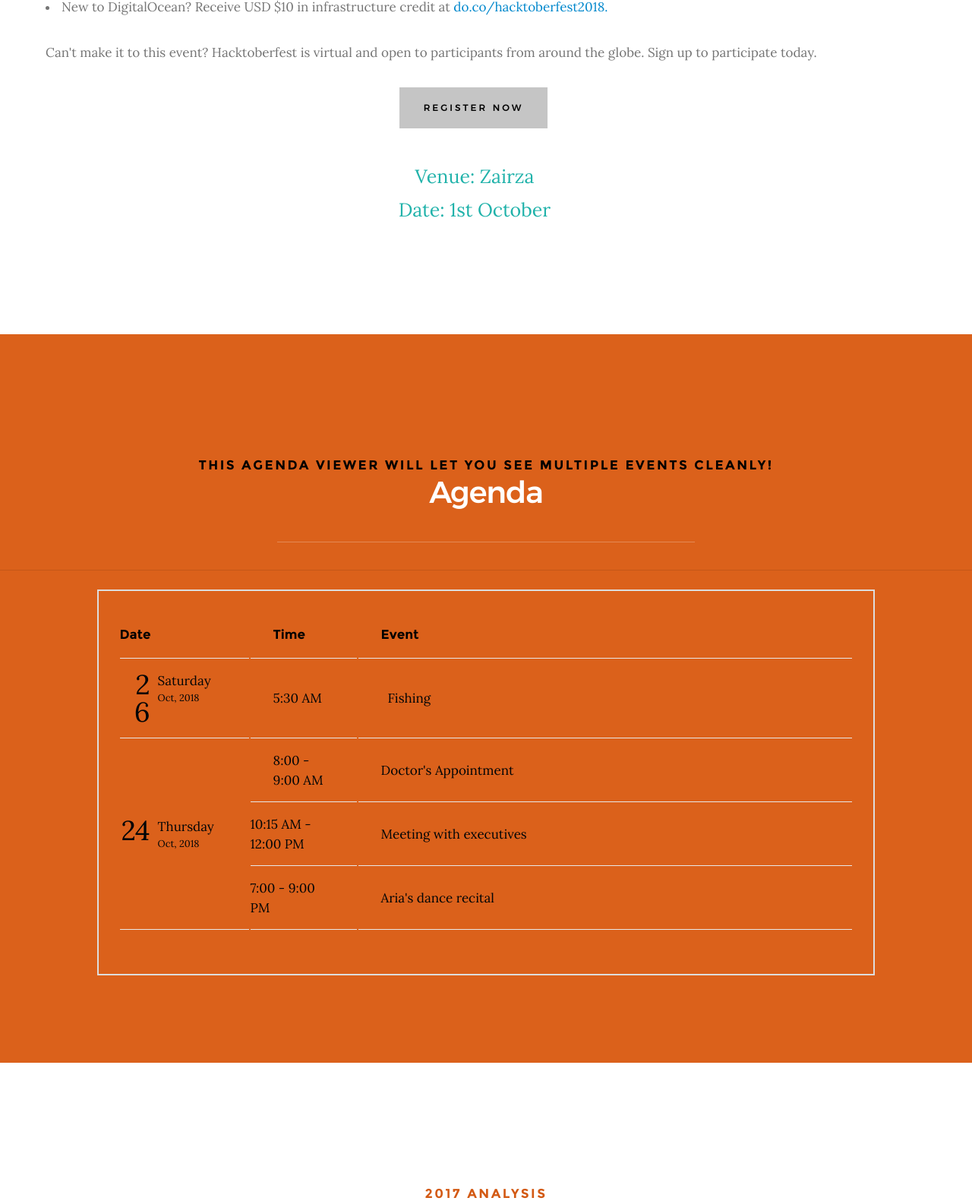
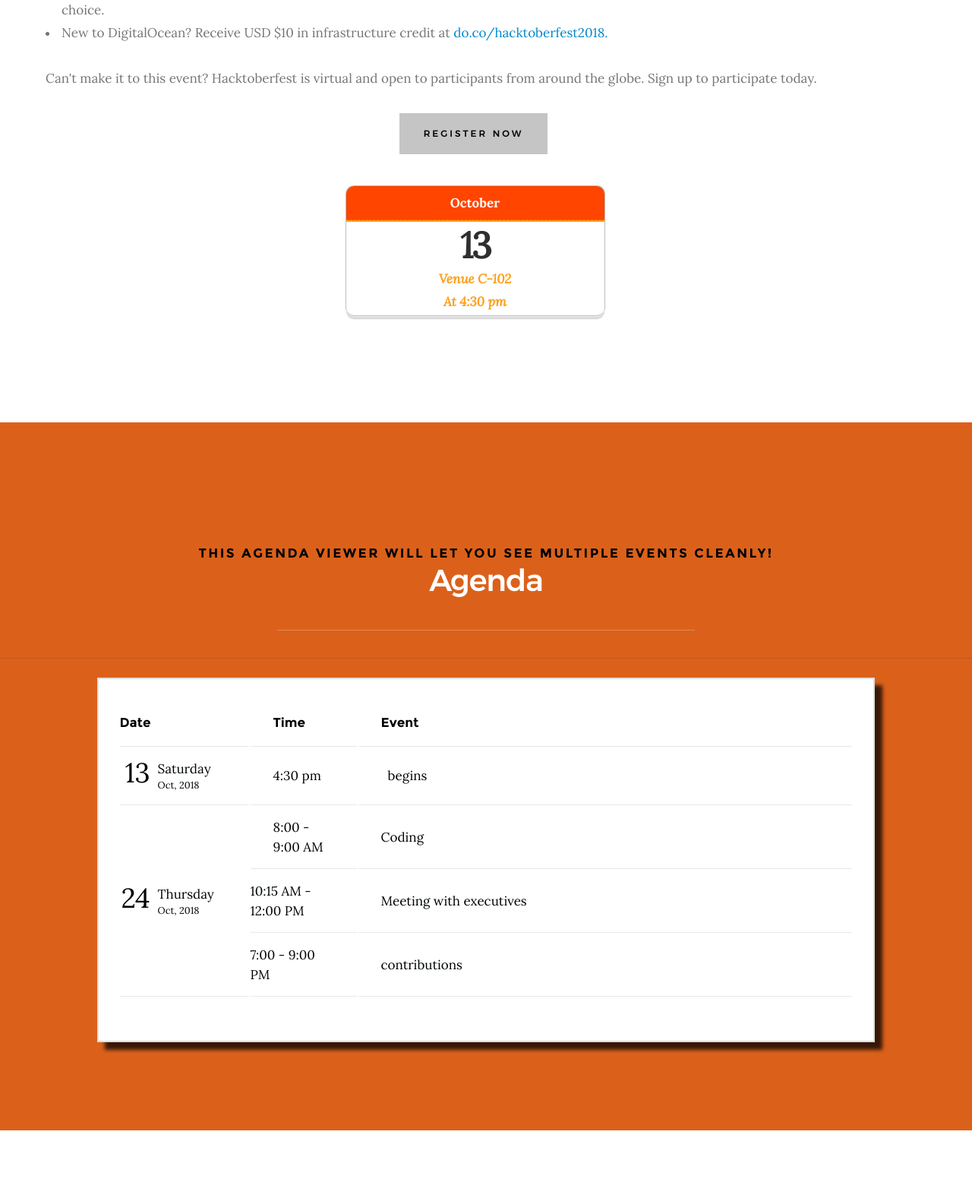
Before and after one commit to agathver/hactoberfest2k18, a PHP site: page / in a window 1280 px wide. Shown: the part 2387-3968 px from the top of the page at 76% size. Run offline with PHP 8.4, Linux system fonts and the light colour scheme.

Commit message:
added venue and date

```diff
--- a/css/main.css
+++ b/css/main.css
@@ -87,12 +87,11 @@ body {
 
 time.icon
 {
-    float: right;
   font-size: 1em; /* change icon size */
   display: block;
   position: relative;
-  width: 7em;
-  height: 8em;
+  width: 9em;
+  height: 10em;
   background-color: #fff;
   border-radius: 0.6em;
   box-shadow: 0 1px 0 #bdbdbd, 0 2px 0 #fff, 0 3px 0 #bdbdbd, 0 4px 0 #fff, 0 5px 0 #bdbdbd, 0 0 0 1px #bdbdbd;
@@ -2824,6 +2823,9 @@ html.no-csstransitions .home-content__main {
     border-spacing: 0;
     width: 80%;
     border: 2px solid #ddd;
+    -webkit-box-shadow: 10px 10px 5px 0px rgba(0,0,0,0.75);
+-moz-box-shadow: 10px 10px 5px 0px rgba(0,0,0,0.75);
+box-shadow: 10px 10px 5px 0px rgba(0,0,0,0.75);
    }
 
 /* Dates */
--- a/index.html
+++ b/index.html
@@ -59,9 +59,9 @@
 
                 <ul class="header-nav__list">
                     <li class="current"><a class="smoothscroll"  href="#home" title="home">Home</a></li>
-                    <li><a class="smoothscroll"  href="#about" title="about">What we do</a></li>
+                    <li><a class="smoothscroll"  href="#about" title="about">What is HactobeFest</a></li>
 
-                    <li><a class="smoothscroll"  href="#values" title="works">Values</a></li>
+                    <li><a class="smoothscroll"  href="#values" title="works">Rules and Prizes</a></li>
                     <li><a class="smoothscroll"  href="#agenda" title="works">Agenda</a></li>
                     <li><a class="smoothscroll"  href="#analysis" title="services">Analysis</a></li>
                     <li><a class="smoothscroll"  href="#contact" title="contact">Contact</a></li>
@@ -173,10 +173,11 @@
                         More About Us
                     </a>
 
-                    <time datetime="2014-09-20" class="icon">
-                            <em>At Zairza</em>
+                    <time datetime="2014-09-20" class="icon" style="float: right;">
+                            <em>Venue C-102<br>At 4:30 pm</em>
+                            <em></em>
                             <strong>October</strong>
-                            <span>1</span>
+                            <span>13</span>
                           </time>
                 </div>
 
@@ -370,8 +371,12 @@
                 <div style="text-align: center;">
                         <button type="info" style="position:relative;">Register now</button>
                         <br><br>
-                        <span style="font-size:25px;color: lightseagreen" data-aos="fade-right">Venue: Zairza</span><br>
-                        <span style="font-size:25px;color: lightseagreen" data-aos="fade-left">Date: 1st October</span>
+                        <time datetime="2018-09-13" class="icon" style="width: 20em;height: 10em;margin-left: 35%" >
+                            <em>Venue C-102<br>At 4:30 pm</em>
+                            <em></em>
+                            <strong>October</strong>
+                            <span>13</span>
+                          </time>
                      </div>
 
 
@@ -393,7 +398,7 @@
 
                         <hr />
 
-                        <div class="agenda">
+                        <div class="agenda" style="background:white;"  data-aos="zoom-in">
                             <div class="table-responsive">
                                 <table class="table table-condensed table-bordered">
                                     <thead>
@@ -407,17 +412,17 @@
                                         <!-- Single event in a single day -->
                                         <tr>
                                             <td class="agenda-date" class="active" rowspan="1">
-                                                <div class="dayofmonth">26</div>
+                                                <div class="dayofmonth">13</div>
                                                 <div class="dayofweek">Saturday</div>
                                                 <div class="shortdate text-muted">Oct, 2018</div>
                                             </td>
                                             <td class="agenda-time">
-                                                5:30 AM
+                                                4:30 pm
                                             </td>
                                             <td class="agenda-events">
                                                 <div class="agenda-event">
                                                     <i class="glyphicon glyphicon-repeat text-muted" title="Repeating event"></i>
-                                                    Fishing
+                                                    begins
                                                 </div>
                                             </td>
                                         </tr>
@@ -434,7 +439,7 @@
                                             </td>
                                             <td class="agenda-events">
                                                 <div class="agenda-event">
-                                                    Doctor's Appointment
+                                                    Coding
                                                 </div>
                                             </td>
                                         </tr>
@@ -454,7 +459,7 @@
                                             </td>
                                             <td class="agenda-events">
                                                 <div class="agenda-event">
-                                                    Aria's dance recital
+                                                    contributions
                                                 </div>
                                             </td>
                                         </tr>
@@ -528,15 +533,15 @@
                     <div class="cinfo">
                         <h5>Email Us At</h5>
                         <p>
-                                campusmin .in@gmail.com <br>
+                                Zairza@gmail.com <br>
                         </p>
                     </div>
 
                     <div class="cinfo">
                         <h5>Call Us At</h5>
                         <p>
-                            Mobile: +919032002323<br>
-                            Mobile: +918125002323<br>
+                            Mobile: +918280172851<br>
+                            Mobile: +919658076155<br>
 
                         </p>
                     </div>
@@ -620,7 +625,7 @@
     <footer>
 
         <div class="row footer-main">
-            <p style="text-align: center">@Hactoberfest2018</p>
+            <p style="text-align: center">@Zairza Made By Pooja :)</p>
 
         </div> <!-- end footer-main -->
 
```
